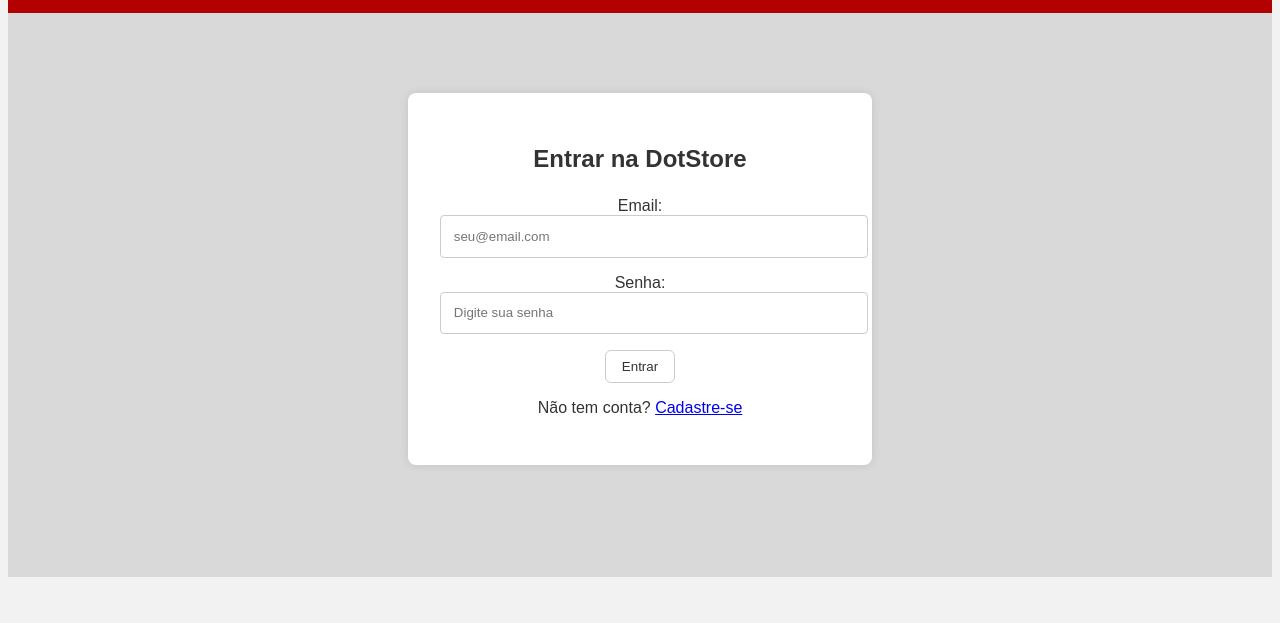
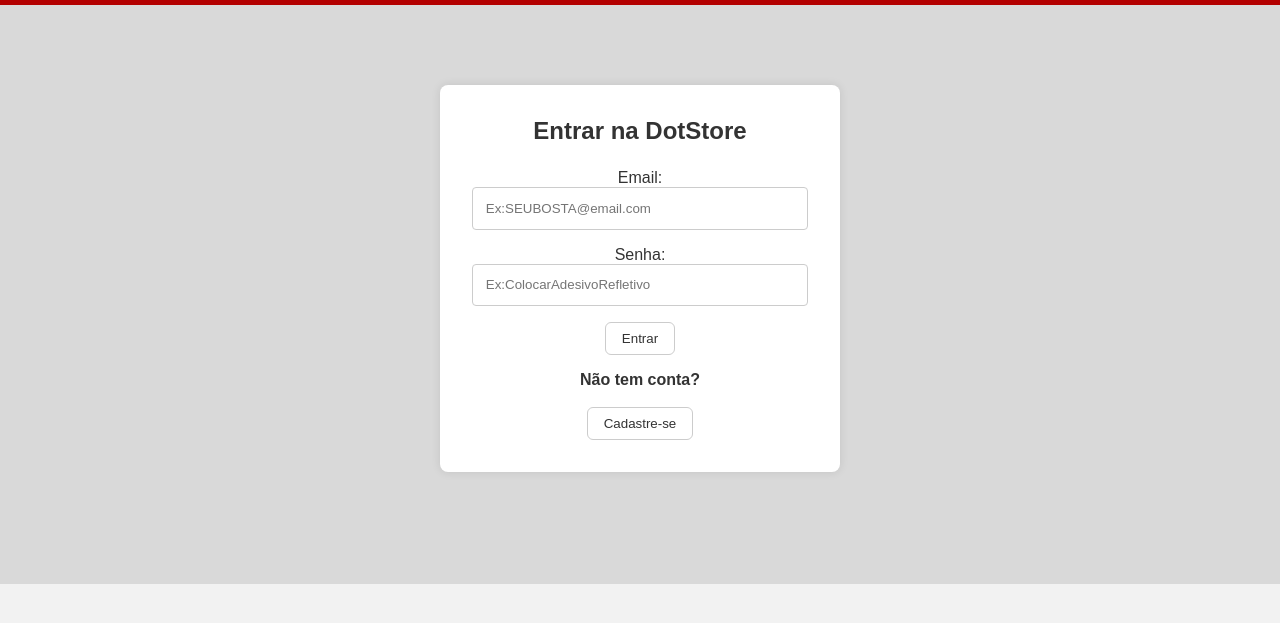
Before and after one commit to UserFlavioHasArrived/SiteDotStore, a plain HTML site: page frontend/login.html in a window 1280 px wide. Shown: the part 101-724 px from the top of the page. Drawn offline with Linux system fonts and the light colour scheme.

Commit message:
Update html e css

````diff
--- a/frontend/assets/style.css
+++ b/frontend/assets/style.css
@@ -1,6 +1,4 @@
-Aqui está seu **código CSS reorganizado, limpo e com o botão atualizado** (com borda e tom suave que combina com fundo branco). Juntei os estilos repetidos e centralizei as informações conforme você pediu:
 
-```css
 /* Reset básico */
 * {
   box-sizing: border-box;
--- a/frontend/login.html
+++ b/frontend/login.html
@@ -24,14 +24,18 @@
       <h2 style="text-align: center; margin-bottom: 1.5rem;">Entrar na DotStore</h2>
       <form>
         <label for="email">Email:</label>
-        <input type="email" id="email" name="email" placeholder="seu@email.com" required>
+        <input type="email" id="email" name="email" placeholder="Ex:SEUBOSTA@email.com" required>
 
         <label for="password">Senha:</label>
-        <input type="password" id="password" name="password" placeholder="Digite sua senha" required>
+        <input type="password" id="password" name="password" placeholder="Ex:ColocarAdesivoRefletivo" required>
 
         <button type="submit">Entrar</button>
       </form>
-      <p style="text-align:center; margin-top: 1rem;">Não tem conta? <a href="registro.html">Cadastre-se</a></p>
+      <p style="text-align:center; margin-top: 1rem;">
+      <h4>Não tem conta? </h4>
+        <br>
+      <button type="button" onclick="window.location.href='registro.html';" class="botao-cadastrar">Cadastre-se</button>
+      </p>
     </section>
   </main>
 </body>
````
Also changed, not shown: frontend/registro.html (+1 -1 lines).
